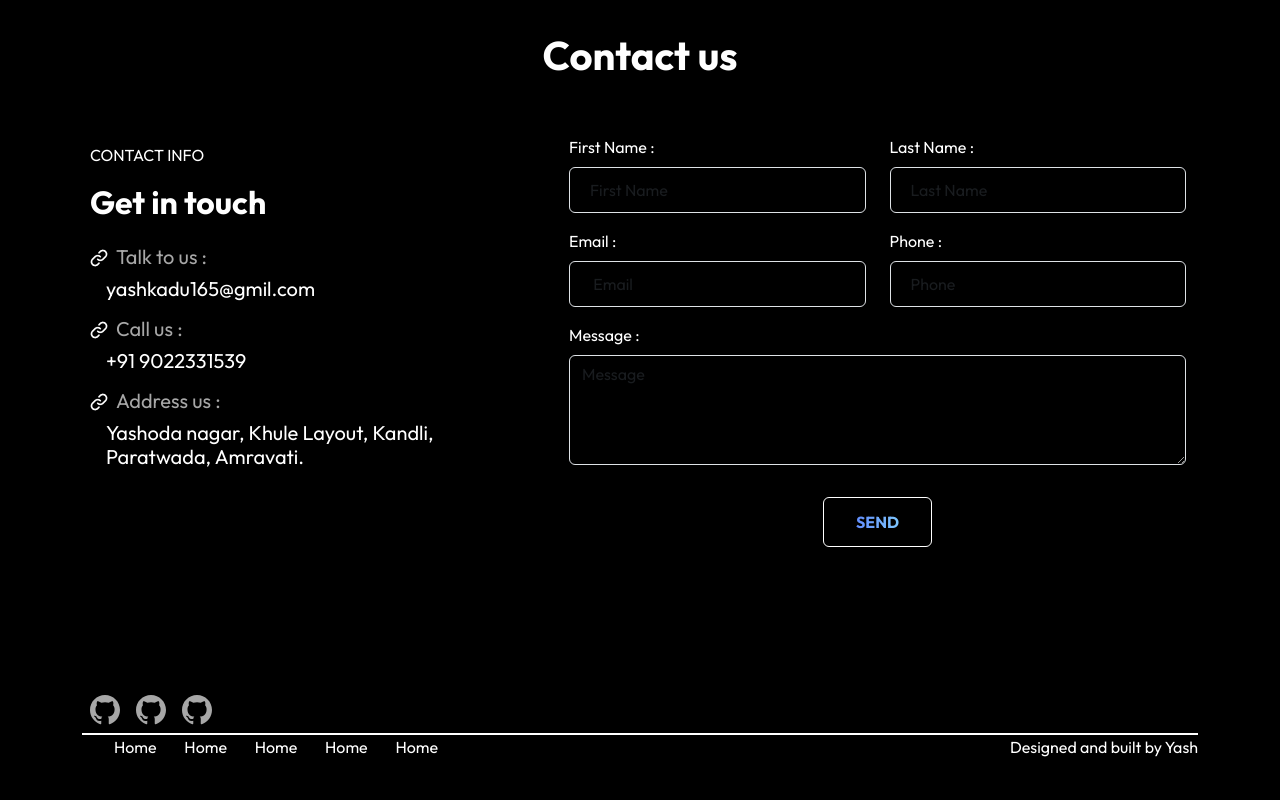
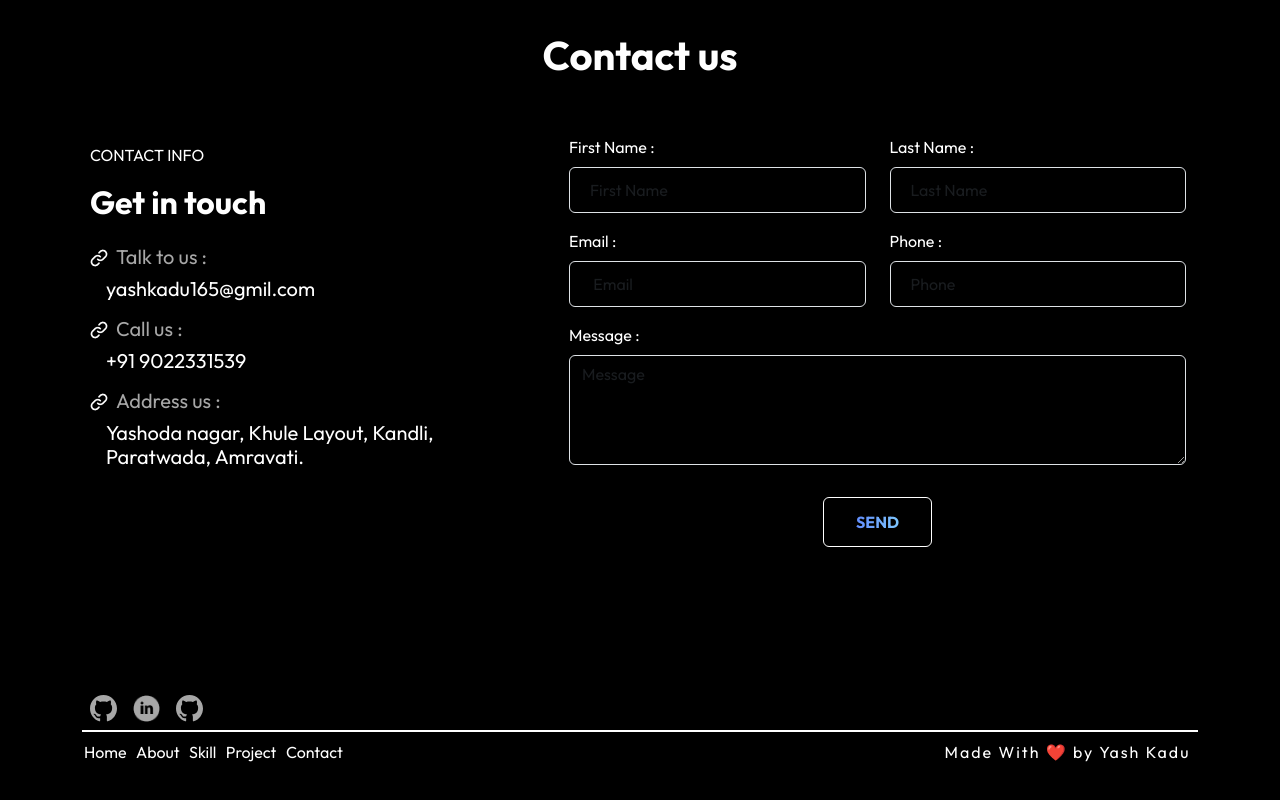
Before and after one commit to 16Yash-kadu/Yash-Portfolio, a React (Vite) app: page / in a window 1280 px wide. Shown: the part 3072-3872 px from the top of the page. Built offline with nearby package versions, Linux system fonts and the light colour scheme.

Commit message:
Third Commit

```diff
--- a/src/components/Footer/Footer.jsx
+++ b/src/components/Footer/Footer.jsx
@@ -1,14 +1,15 @@
 import "./footer.css";
 import img1 from "../../assets/Vector.svg";
+import img2 from "../../assets/Vector (1).png";
 
 const Footer = () => {
   return (
     <div className="footerContainer">
       <div className="container">
         <div className="ImageSection my-2">
-          <img src={img1} className="px-2" />
-          <img src={img1} className="px-2" />
-          <img src={img1} className="px-2" />
+          <img src={img1} className="px-2" style={{ height: "27px" }} />
+          <img src={img2} className="px-2" style={{ height: "27px" }} />
+          <img src={img1} className="px-2" style={{ height: "27px" }} />
         </div>
         <div
           style={{
@@ -17,18 +18,29 @@ const Footer = () => {
           }}
         ></div>
       </div>
-      <div className="container">
+      <div className="container mt-2">
         <div className="row">
-          <div className="col-lg-4">
-            <ul className="d-flex justify-content-between">
+          <div className="col-lg-3">
+            <ul
+              className="d-flex justify-content-between"
+              style={{ marginLeft: "-30px" }}
+            >
               <li>Home</li>
-              <li>Home</li>
-              <li>Home</li>
-              <li>Home</li>
-              <li>Home</li>
+              <li>About</li>
+              <li>Skill</li>
+              <li>Project</li>
+              <li>Contact</li>
             </ul>
           </div>
-          <div className="col-lg-8 text-end">Designed and built by Yash</div>
+          <div className="col-lg-3 text-center "></div>
+          <div className="col-lg-3 text-center "></div>
+
+          <div className="col-lg-3 text-center ">
+            <p className="" style={{ letterSpacing: "2px" }}>
+              {" "}
+              Made With ❤️ by Yash Kadu
+            </p>
+          </div>
         </div>
       </div>
       <br />
--- a/src/components/navbar/Navbar.css
+++ b/src/components/navbar/Navbar.css
@@ -65,4 +65,7 @@
   .header {
     width: 100%;
   }
+  #YashHeading {
+    margin-top: 16px;
+  }
 }
--- a/src/components/navbar/Navbar.jsx
+++ b/src/components/navbar/Navbar.jsx
@@ -26,7 +26,10 @@ const Navbar = () => {
 
   return (
     <div className={color ? "header header-bg" : "header"}>
-      <h1 className="mx-4"> Yash Kadu</h1>
+      <h1 className="mx-4" id="YashHeading">
+        {" "}
+        Yash Kadu
+      </h1>
 
       <ul className={click ? "nav-menu active" : "nav-menu"}>
         {header.map((item) => (
@@ -37,8 +40,13 @@ const Navbar = () => {
       </ul>
 
       <div className="icon">
-        <img src={img1} alt="linkedIN icon" />
-        <img src={img2} alt="GitHub icon" className="px-4" />
+        <img src={img1} alt="linkedIN icon" style={{ height: "27px" }} />
+        <img
+          src={img2}
+          alt="GitHub icon"
+          className="px-4"
+          style={{ height: "27px" }}
+        />
       </div>
       <div className="hamburger" onClick={handleClick}>
         {click ? (
```
